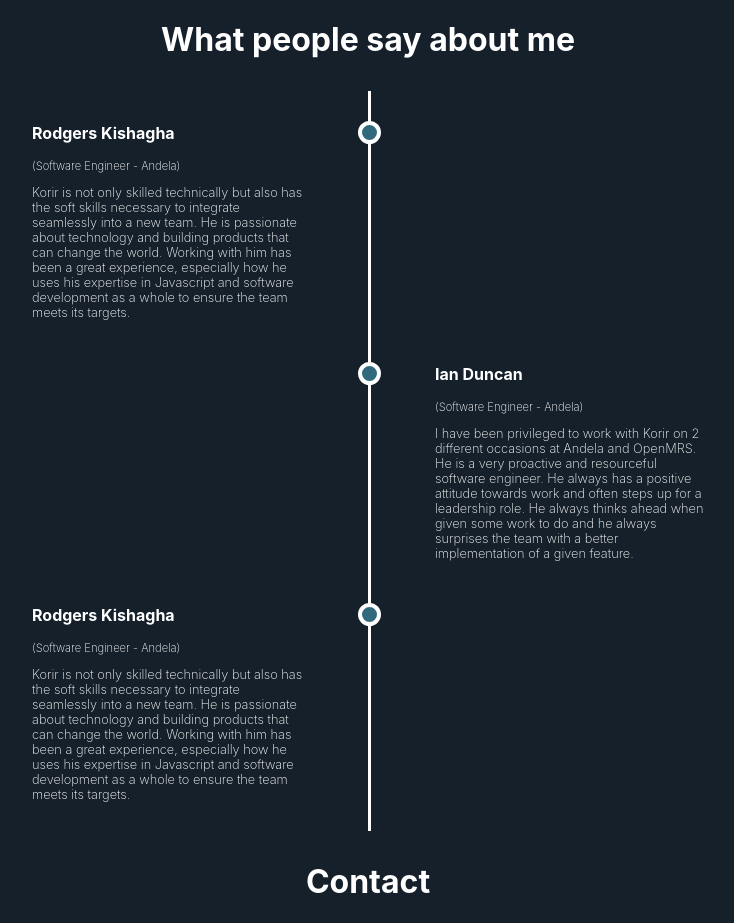
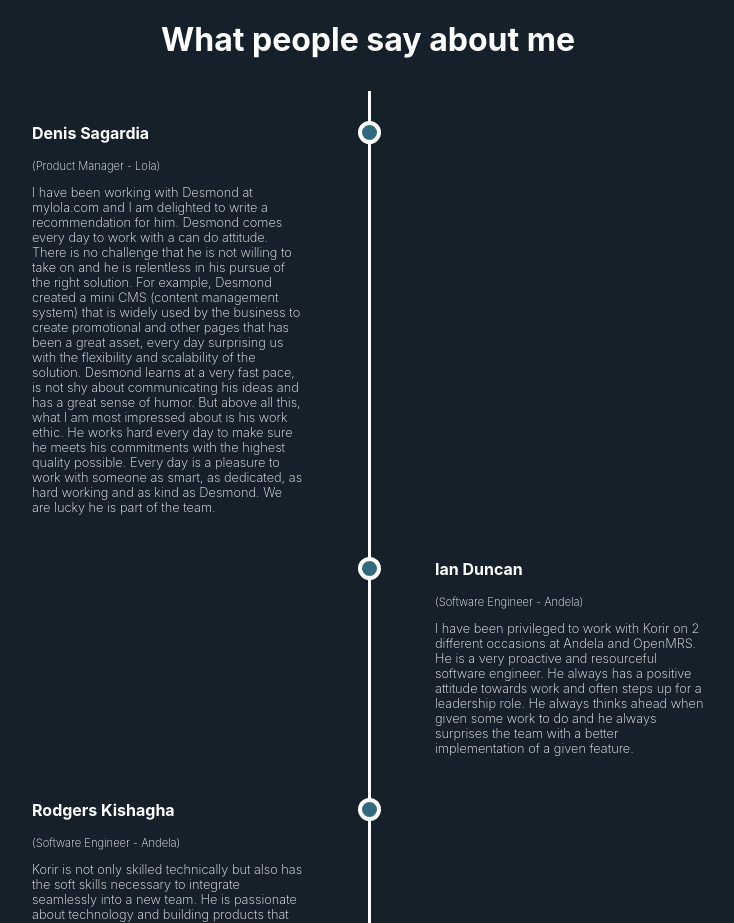
Before and after one commit to dessHub/portfolio, a React (Create React App) app: page / in a window 1280 px wide. Shown: the part 1400-2323 px from the top of the page, without its empty margins (272-1006 px from the left). Built offline with nearby package versions, Linux system fonts and the light colour scheme.

Commit message:
Update Testimonials.js

```diff
--- a/src/components/Testimonials.js
+++ b/src/components/Testimonials.js
@@ -9,9 +9,13 @@ function Testimonials () {
       <div className="testimonials__body">
         <div class="testimonials__container left">
           <div class="testimonials__content">
-            <p className="testimonials__content-title">Rodgers Kishagha</p>
-            <p className="testimonials__content-subtitle">(Software Engineer - Andela)</p>
-            <p className="testimonials__content-copy">Korir is not only skilled technically but also has the soft skills necessary to integrate seamlessly into a new team. He is passionate about technology and building products that can change the world. Working with him has been a great experience, especially how he uses his expertise in Javascript and software development as a whole to ensure the team meets its targets.</p>
+            <p className="testimonials__content-title">Denis Sagardia</p>
+            <p className="testimonials__content-subtitle">(Product Manager - Lola)</p>
+            <p className="testimonials__content-copy">I have been working with Desmond at mylola.com and I am delighted to write a recommendation for him. Desmond comes every day to work with a can do attitude. There is no challenge that he is not willing to take on and he is relentless in his pursue of the right solution. For example, Desmond created a mini CMS (content management system) that is widely used by the business to create promotional and other pages that has been a great asset, every day surprising us with the flexibility and scalability of the solution.
+
+Desmond learns at a very fast pace, is not shy about communicating his ideas and has a great sense of humor. But above all this, what I am most impressed about is his work ethic. He works hard every day to make sure he meets his commitments with the highest quality possible.
+
+Every day is a pleasure to work with someone as smart, as dedicated, as hard working and as kind as Desmond. We are lucky he is part of the team.</p>
           </div>
         </div>
       </div>
```
